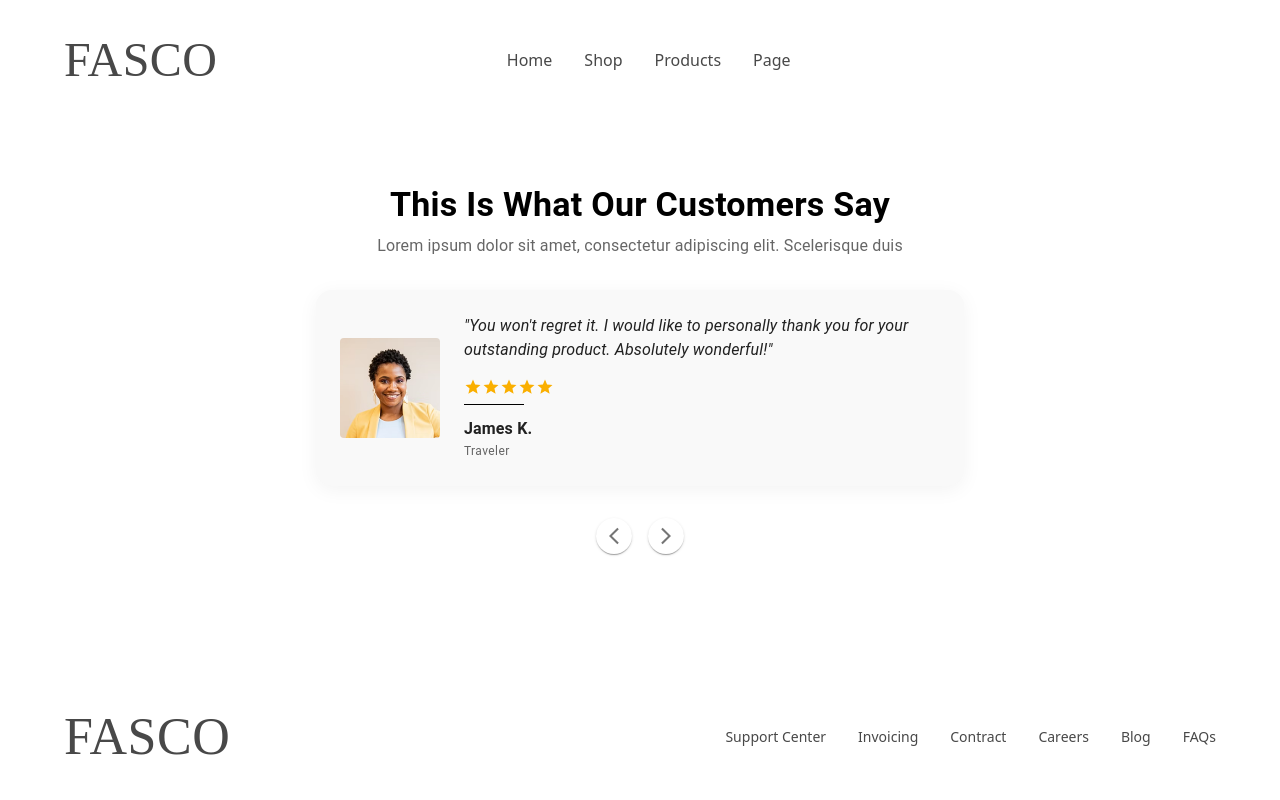
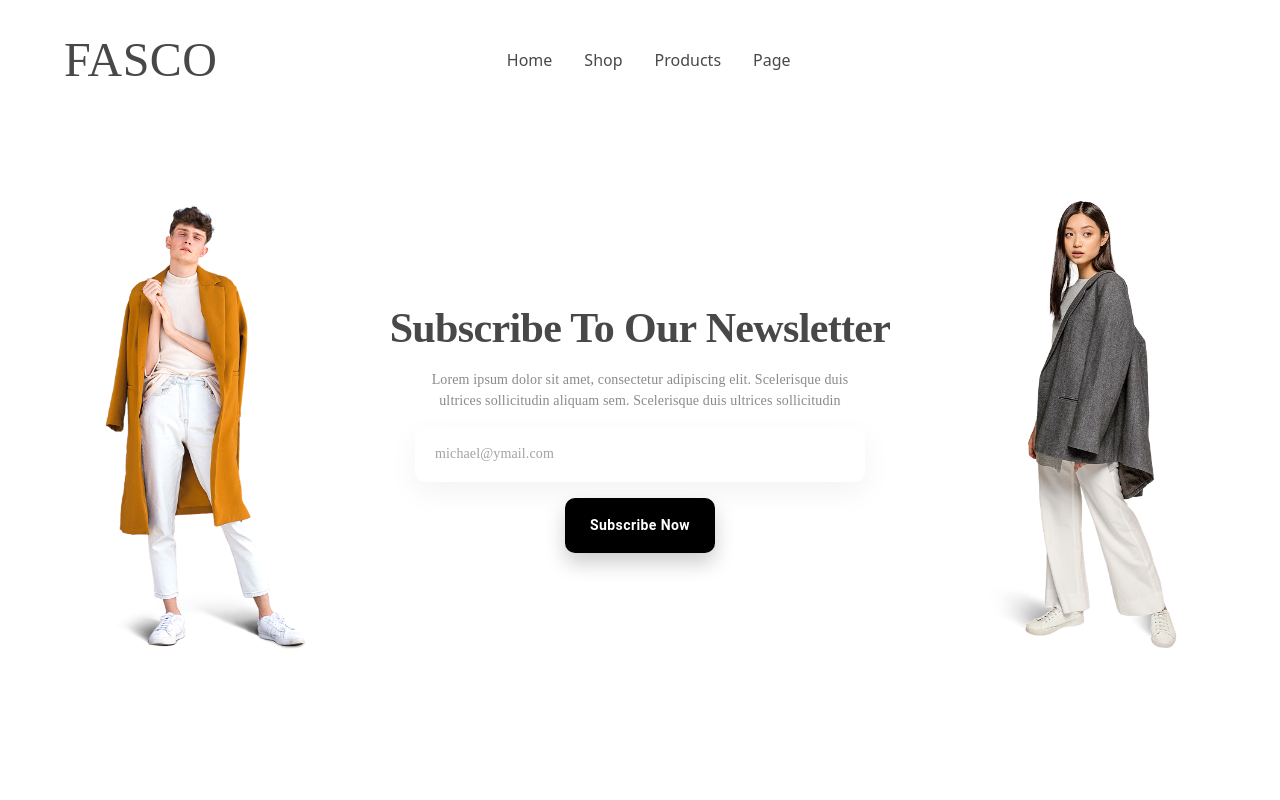
Before and after one commit to sanjanabaskaran03-commits/landing-page, a React (Vite) app: page / in a window 1280 px wide. Shown: the top 800 px of the page. Built offline with nearby package versions, Linux system fonts and the light colour scheme; some icons are missing.

Commit message:
fourth commit

```diff
--- a/src/homePage/Home.jsx
+++ b/src/homePage/Home.jsx
@@ -21,8 +21,8 @@ function Home() {
       {/* <PeakySection /> */}
       {/* <QualitySection /> */}
       {/* <FollowSection /> */}
-      <CustomerSection />
-      {/* <SubscribeSection /> */}
+      {/* <CustomerSection /> */}
+      <SubscribeSection />
     </>
   );
 }
--- a/src/homePage/components/CustomerSection.jsx
+++ b/src/homePage/components/CustomerSection.jsx
@@ -7,9 +7,11 @@ import {
   Avatar,
   IconButton,
   Rating,
-  Container
+  Container,
+  useTheme,
+  useMediaQuery
 } from '@mui/material';
-import { ArrowBackIosNew, ArrowForwardIos } from '@mui/icons-material';
+import { KeyboardArrowLeft, KeyboardArrowRight } from '@mui/icons-material';
 
 const testimonials = [
   {
@@ -17,29 +19,33 @@ const testimonials = [
     name: "James K.",
     role: "Traveler",
     text: "You won't regret it. I would like to personally thank you for your outstanding product. Absolutely wonderful!",
-    img: "/images/homepage/customer/customer1.png",
+    img: "/images/homepage/customer/customer2.png",
     rating: 5
   },
   {
     id: 2,
     name: "Sarah S.",
-    role: "Traveler",
-    text: "You won't regret it. I would like to personally thank you for your outstanding product. Absolutely wonderful!",
-    img: "/images/homepage/customer/customer2.png",
+    role: "Designer",
+    text: "The quality of service exceeded my expectations. I will definitely be using this again for my future trips!",
+    img:  "/images/homepage/customer/customer1.png",
     rating: 5
   },
   {
     id: 3,
     name: "Albert M.",
-    role: "Traveler",
-    text: "You won't regret it. I would like to personally thank you for your outstanding product. Absolutely wonderful!",
-    img: "/images/homepage/customer/image-1.png",
+    role: "Photographer",
+    text: "Outstanding attention to detail. This product has changed the way I organize my travel schedule entirely.",
+    img:  "/images/homepage/customer/image-1.png",
     rating: 5
   }
 ];
 
-const TestimonialSlider = () => {
+const CustomerSection = () => {
   const [activeStep, setActiveStep] = useState(0);
+  const theme = useTheme();
+
+  // Detects if we are on tablet or mobile
+  const isMobileOrTablet = useMediaQuery(theme.breakpoints.down('md'));
 
   const handleNext = () => {
     setActiveStep((prev) => (prev === testimonials.length - 1 ? 0 : prev + 1));
@@ -49,74 +55,127 @@ const TestimonialSlider = () => {
     setActiveStep((prev) => (prev === 0 ? testimonials.length - 1 : prev - 1));
   };
 
-  const current = testimonials[activeStep];
-
   return (
     <Container sx={{ py: 8, textAlign: 'center' }}>
-      {/* Header Section */}
-      <Typography variant="h4" component="h2" sx={{ fontWeight: 'bold', mb: 1 }}>
+      <Typography sx={{ fontWeight: 'bold', mb: 2 ,fontSize:{xs:"18px",md:"48px",lg:"48px"},color:"#484848"}}>
         This Is What Our Customers Say
       </Typography>
-      <Typography variant="body1" color="text.secondary" sx={{ mb: 4 }}>
+      <Typography variant="body1" color="text.secondary" sx={{ mb: { xs: 1, md: 5 } }}>
         Lorem ipsum dolor sit amet, consectetur adipiscing elit. Scelerisque duis
       </Typography>
 
-      {/* Card Section */}
-      <Box sx={{ display: 'flex', justifyContent: 'center', mb: 4 }}>
+      <Box sx={{
+        position: 'relative',
+        height: { xs: 320, sm: 350, md: 320 },
+        display: 'flex',
+        justifyContent: 'center',
+        alignItems: 'center',
+        mb: 6,
+        overflow: 'visible'
+      }}>
+        {testimonials.map((item, index) => {
+          const isActive = index === activeStep;
+          const isPrev = index === (activeStep === 0 ? testimonials.length - 1 : activeStep - 1);
+          const isNext = index === (activeStep === testimonials.length - 1 ? 0 : activeStep + 1);
+
+          // On mobile, they stack; on desktop, they spread
+          const translateXValue = isMobileOrTablet ? '0%' : '40%';
+          const translateYValue = isMobileOrTablet && !isActive ? '15px' : '0px';
+
+          return (
             <Card
+              key={item.id}
               sx={{
+                position: 'absolute',
                 display: 'flex',
-            flexDirection: { xs: 'column', sm: 'row' },
-            p: 3,
-            maxWidth: 600,
+                flexDirection: 'row', // Force horizontal layout on all screens
+                p: { xs: 2, sm: 3 },
+                width: '95%',
+                maxWidth: 650,
                 borderRadius: 4,
-            bgcolor: '#f9f9f9',
-            boxShadow: '0 4px 20px rgba(0,0,0,0.05)',
+                bgcolor: 'white',
+                boxShadow: isActive ? '0 15px 50px rgba(0,0,0,0.1)' : '0 5px 15px rgba(0,0,0,0.05)',
                 alignItems: 'center',
-            textAlign: 'left'
+                textAlign: 'left',
+                transition: 'all 0.6s cubic-bezier(0.4, 0, 0.2, 1)',
+
+                zIndex: isActive ? 3 : 1,
+                opacity: isActive ? 1 : 0.3,
+
+                transform: isActive
+                  ? `translate(0, 0) scale(1)`
+                  : isPrev
+                    ? `translateX(-${translateXValue}) translateY(${translateYValue}) scale(0.85)`
+                    : isNext
+                      ? `translateX(${translateXValue}) translateY(${translateYValue}) scale(0.85)`
+                      : 'scale(0.7)',
+                visibility: (isActive || isPrev || isNext) ? 'visible' : 'hidden'
               }}
             >
               <Avatar
-            src={current.img}
+                src={item.img}
                 variant="rounded"
-            sx={{ width: 100, height: 100, mr: { sm: 3 }, mb: { xs: 2, sm: 0 } }}
+                sx={{
+                    width: { xs: 80, sm: 120, md: 120 },
+                    height: { xs: 100, sm: 120, md: 140 },
+                    mr: { xs: 2, sm: 4 },
+                    flexShrink: 0 // Prevents the image from getting squeezed
+                }}
               />
-          <CardContent sx={{ p: '0 !important' }}>
-            <Typography variant="body1" sx={{ fontStyle: 'italic', mb: 2 }}>
-              "{current.text}"
+              <CardContent sx={{ p: '0 !important', flex: 1 }}>
+                <Typography
+                  variant="body1"
+                  sx={{
+                    color: '#555',
+                    mb: 1,
+                    fontSize: { xs: '0.75rem', sm: '0.9rem', md: '0.95rem' },
+                    lineHeight: 1.4
+                  }}
+                >
+                  "{item.text}"
                 </Typography>
 
-            <Rating value={current.rating} readOnly size="small" sx={{ mb: 1 }} />
+                <Rating value={item.rating} readOnly size="small" sx={{ color: '#FFD700', mb: 0.5 }} />
 
-            <Box sx={{ borderBottom: '1px solid #000', width: 60, mb: 2 }} />
+                <Box sx={{ borderBottom: '2px solid #000', width: { xs: 40, sm: 80, md: 100 }, mb: 1.5 }} />
 
-            <Typography variant="subtitle1" sx={{ fontWeight: 'bold', lineHeight: 1 }}>
-              {current.name}
+                <Typography variant="subtitle1" sx={{ fontWeight: 'bold', lineHeight: 1, fontSize: { xs: '0.9rem', sm: '1.1rem' } }}>
+                  {item.name}
                 </Typography>
-            <Typography variant="caption" color="text.secondary">
-              {current.role}
+                <Typography variant="body2" color="text.secondary" sx={{ fontSize: { xs: '0.7rem', sm: '0.875rem' } }}>
+                  {item.role}
                 </Typography>
               </CardContent>
             </Card>
+          );
+        })}
       </Box>
 
       {/* Navigation Buttons */}
-      <Box sx={{ display: 'flex', justifyContent: 'center', gap: 2 }}>
+      {/* Navigation Controls - Pulled up using negative margin */}
+      <Box sx={{
+        display: 'flex',
+        justifyContent: 'center',
+        gap: 2,
+        mt: { xs: -10, md: -6 }, // Negative margin pulls the buttons upward
+        position: 'relative',   // Ensures they sit on top of any overlapping shadows
+        zIndex: 10
+      }}>
         <IconButton
           onClick={handleBack}
-          sx={{ bgcolor: 'white', boxShadow: 1, '&:hover': { bgcolor: '#eee' } }}
+          sx={{ bgcolor: 'white', boxShadow: 1, '&:hover': { bgcolor: '#f5f5f5' } }}
         >
-          <ArrowBackIosNew fontSize="small" />
+          <KeyboardArrowLeft />
         </IconButton>
         <IconButton
           onClick={handleNext}
-          sx={{ bgcolor: 'white', boxShadow: 1, '&:hover': { bgcolor: '#eee' } }}
+          sx={{ bgcolor: 'white', boxShadow: 1, '&:hover': { bgcolor: '#f5f5f5' } }}
         >
-          <ArrowForwardIos fontSize="small" />
+          <KeyboardArrowRight />
         </IconButton>
       </Box>
     </Container>
   );
 };
 
-export default TestimonialSlider;
+export default CustomerSection;
--- a/src/homePage/components/SubscribeSection.jsx
+++ b/src/homePage/components/SubscribeSection.jsx
@@ -1,39 +1,54 @@
-import { Stack, Typography, Button, Box, TextField } from '@mui/material';
+import React from 'react';
+import {
+  Stack,
+  Typography,
+  Button,
+  Box,
+  TextField,
+  Container
+} from '@mui/material';
 
 function SubscribeSection() {
   return (
+    // Container ensures width matches the Header (lg = 1200px)
+    <Container maxWidth="lg" sx={{ py: { xs: 4, md: 10 } }}>
       <Stack
         direction={{ xs: "column", lg: "row" }}
         alignItems="center"
         justifyContent="center"
-      sx={{
-        width: "100%",
-        maxWidth: "1200px",
-        margin: { xs: "40px auto", md: "80px auto" },
-        px: 2,
-        gap: { xs: 4, lg: 0 }
-      }}
+        spacing={{ xs: 4, lg: 2 }}
+        sx={{ width: "100%" }}
       >
-      <Box sx={{ flex: 1, order: { xs: 1, lg: 1 }, textAlign: "center" }}>
+
+        {/* First Image (Left on Desktop, Top on Mobile) */}
+        <Box sx={{ flex: 1, textAlign: "center", width: "100%" }}>
           <Box
             component="img"
             src="/images/homepage/subscribe/subscribe-2.png"
-          sx={{ height: { xs: "220px", md: "350px", lg: "450px" }, objectFit: "contain" }}
+            sx={{
+              width: "100%",
+              height: { xs: "auto", md: "350px", lg: "450px" },
+              maxWidth: "400px",
+              objectFit: "contain",
+              borderRadius: "8px"
+            }}
           />
         </Box>
 
+        {/* Subscribe Content (Center) */}
         <Stack
-        spacing={3}
+          spacing={2}
           alignItems="center"
-        sx={{ flex: 2, textAlign: "center", order: { xs: 2, lg: 2 } }}
+          sx={{ flex: 2, textAlign: "center", px: { xs: 2, md: 0 } }}
         >
           <Typography
+            variant="h1"
             sx={{
               fontFamily: "Volkhov",
-            fontSize: { xs: "24px", md: "36px" },
+              fontSize: { xs: "21px", md: "36px", lg: "42px" },
               color: "#484848",
-            lineHeight: 1.2,
-            fontWeight:"bold"
+              fontWeight: "bold",
+              lineHeight: 1.2
             }}
           >
             Subscribe To Our Newsletter
@@ -42,26 +57,23 @@ function SubscribeSection() {
           <Typography
             sx={{
               fontFamily: "Poppins",
-            fontSize: "12px",
+              fontSize: { xs: "10px", md: "14px" },
               color: "#8A8A8A",
-            maxWidth: "420px"
+              maxWidth: "420px",
+              lineHeight: 1.5
             }}
           >
             Lorem ipsum dolor sit amet, consectetur adipiscing elit. Scelerisque duis ultrices
-          sollicitudin aliquam sem.
+            sollicitudin aliquam sem. Scelerisque duis ultrices sollicitudin
           </Typography>
 
+          {/* Form Wrapper */}
           <Stack
-          direction={{ xs: "column", sm: "row" }}
+            direction="column"
             spacing={2}
-          alignItems="center"
-          justifyContent="center"
-          sx={{
-            width: "100%",
-            maxWidth: "500px",
-            mt: 2
-          }}
+            sx={{ width: "100%", maxWidth: "450px", mt: 2 }}
           >
+            {/* Input Field replacing .subscribe-mail */}
             <TextField
               fullWidth
               placeholder="michael@ymail.com"
@@ -71,43 +83,55 @@ function SubscribeSection() {
                 sx: {
                   bgcolor: "#fff",
                   borderRadius: "10px",
-                px: 2,
-                height: "55px",
+                  px: 2.5,
+                  height: { xs: "45px", md: "55px" },
                   boxShadow: "0px 10px 30px rgba(0,0,0,0.05)",
                   fontFamily: "Poppins",
+                  fontSize: "14px"
                 }
               }}
             />
 
+            {/* Subscribe Button - Always on next line & Centered */}
+            <Box sx={{ display: 'flex', justifyContent: 'center' }}>
               <Button
                 variant="contained"
                 sx={{
                   bgcolor: "#000",
                   color: "#fff",
-              width: { xs: "160px", sm: "auto" },
-              px: 4,
-              height: "55px",
+                  width: { xs: "50%", sm: "200px",md:"190px",lg:"150px" }, // Matches your 60-70% requirement for mobile
+                  height: { xs: "45px", md: "55px" },
                   borderRadius: "10px",
                   textTransform: "none",
-              fontSize: "16px",
+                  fontSize: {xs:"12px",md:"20px",lg:"14px"},
                   fontWeight: "bold",
                   boxShadow: "0px 10px 20px rgba(0,0,0,0.2)",
                   "&:hover": { bgcolor: "#333" }
                 }}
               >
-            Subscribe
+                Subscribe Now
               </Button>
+            </Box>
           </Stack>
         </Stack>
 
-      <Box sx={{ flex: 1, order: { xs: 3, lg: 3 }, textAlign: "center" }}>
+        {/* Second Image (Right on Desktop, Bottom on Mobile) */}
+        <Box sx={{ flex: 1, textAlign: "center", width: "100%" }}>
           <Box
             component="img"
             src="/images/homepage/subscribe/subscribe-1.png"
-          sx={{ height: { xs: "220px", md: "350px", lg: "450px" }, objectFit: "contain" }}
+            sx={{
+              width: "100%",
+              height: { xs: "auto", md: "350px", lg: "450px" },
+              maxWidth: "400px",
+              objectFit: "contain",
+              borderRadius: "8px"
+            }}
           />
         </Box>
+
       </Stack>
+    </Container>
   );
 }
 
```
Lines whose indentation alone changed are shown as unchanged.
